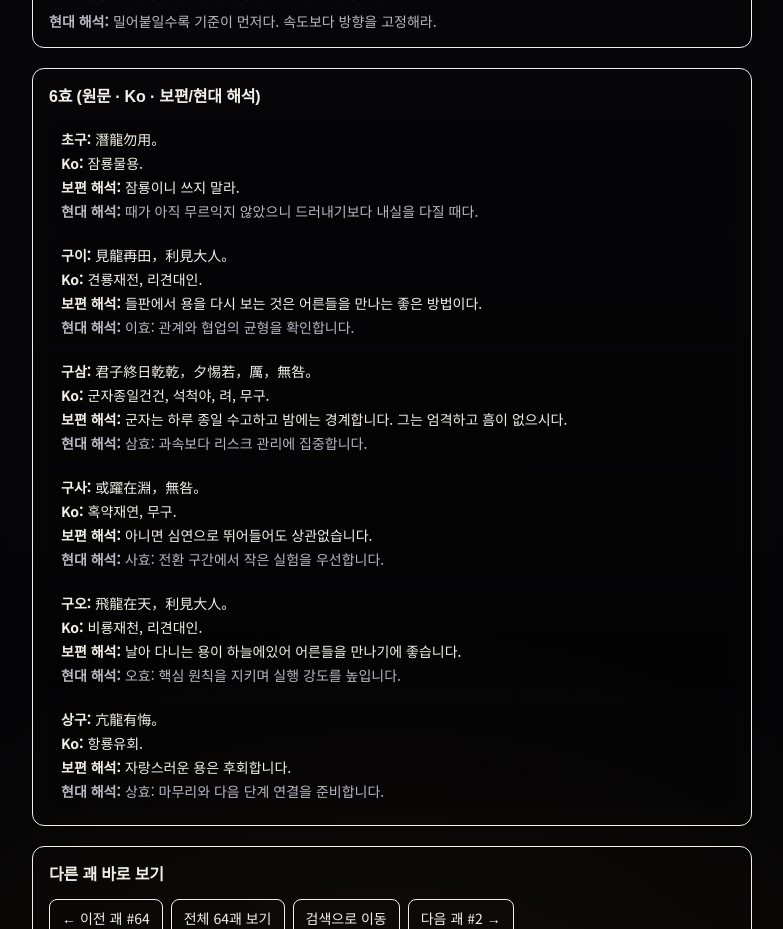
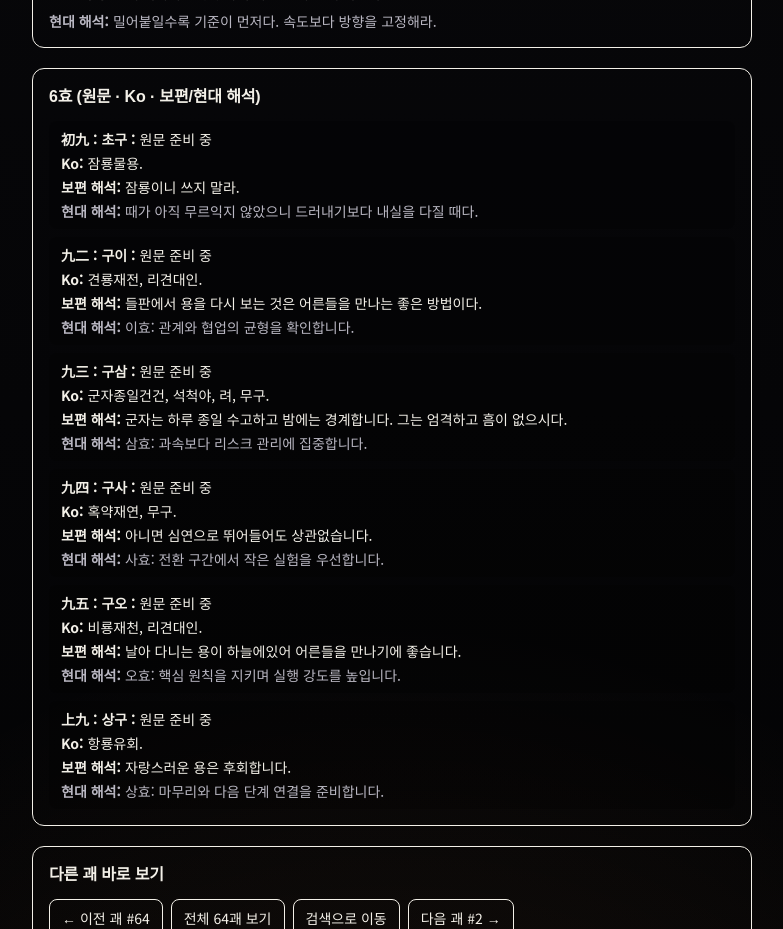
Before and after one commit to kinddragon1224/iching-learning-web, a Next.js app: page /hexagram/1 in a window 1280 px wide. Shown: the part 800-1729 px from the top of the page, without its empty margins (248-1031 px from the left). Built offline with nearby package versions, Linux system fonts and the light colour scheme.

Commit message:
ui: 효 라벨 표기 통일 (初九 : 초구 : 형식)

```diff
--- a/app/hexagram/[id]/page.tsx
+++ b/app/hexagram/[id]/page.tsx
@@ -114,6 +114,7 @@ export default async function HexagramCardDetailPage({
             reading_ko: undefined as string | undefined,
             gloss_en: undefined as string | undefined,
             label_ko: track?.linesKorean?.[idx],
+            label_hanja: undefined as string | undefined,
             literal_ko: undefined as string | undefined,
             interpretive_ko: undefined as string | undefined,
           }))).map((row, idx) => {
@@ -124,13 +125,17 @@ export default async function HexagramCardDetailPage({
               ? row.interpretive_ko
               : content.lineTexts[idx];
 
+            const matched = (row.original ?? "").match(/^(初九|初六|九二|六二|九三|六三|九四|六四|九五|六五|上九|上六)[,：:\s]*(.*)$/);
+            const lineHanja = row.label_hanja ?? matched?.[1] ?? (row.original ?? "");
+            const lineOriginalBody = matched?.[2]?.trim() || "원문 준비 중";
+
             return (
               <li
                 key={idx}
                 className="rounded-lg bg-black/20 px-3 py-2 space-y-1 line-step-reveal"
                 style={{ animationDelay: `${idx * 90}ms` }}
               >
-                <p><b>{lineLabel}:</b> {row.original ?? "원문 준비 중"}</p>
+                <p><b>{lineHanja} : {lineLabel} :</b> {lineOriginalBody}</p>
                 <p><b>Ko:</b> {koReading}</p>
                 <p><b>보편 해석:</b> {plainMeaning}</p>
                 <p className="text-[var(--text-muted)]"><b>현대 해석:</b> {modernMeaning}</p>
```
